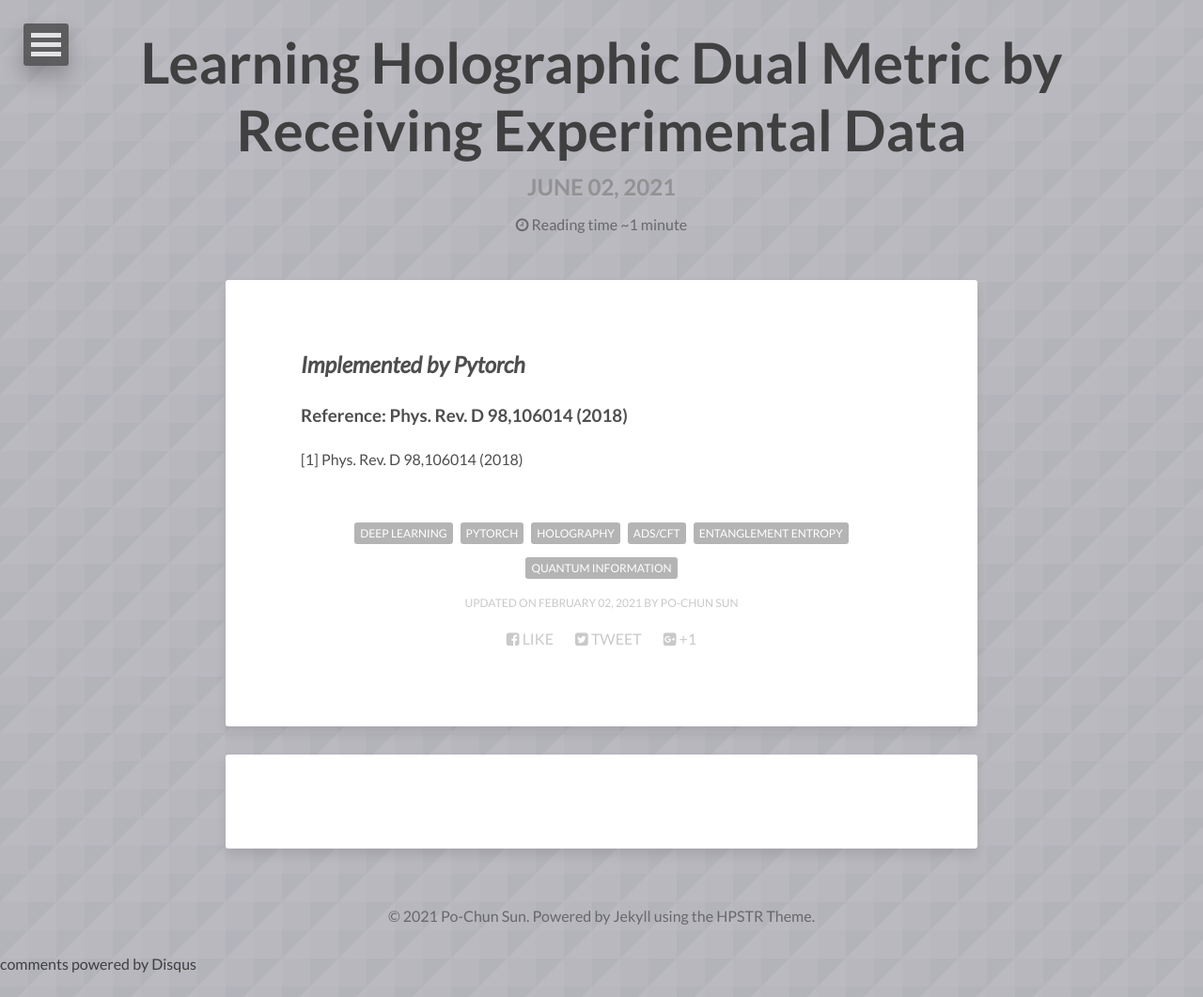
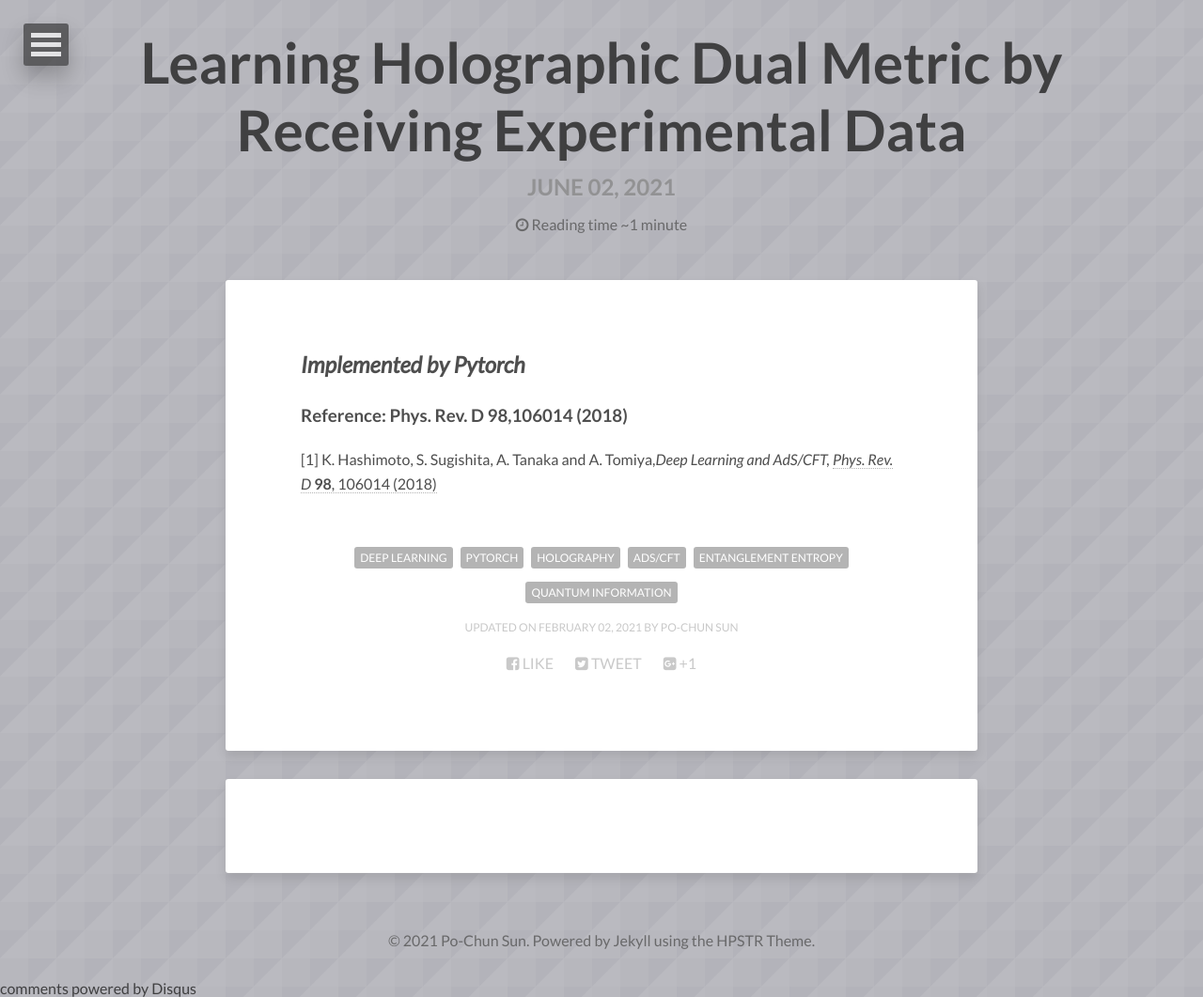
Before and after one commit to pochunsun/pochunsun.github.io, a Jekyll site: the page built from _posts/2021-06-02-sample-post.md, in a window 1280 px wide. Shown: the whole page at 94% size. Built offline with Jekyll 4.4.1, drawn with Linux system fonts in a browser that asks for light colours; nearby versions of some CDN libraries; comment, search, counter and statistics services are not loaded; before the commit the page ends 1035 px from its top, so only the background shows below that.

Commit message:
Update 2021-06-02-sample-post.md

```diff
--- a/_posts/2021-06-02-sample-post.md
+++ b/_posts/2021-06-02-sample-post.md
@@ -11,4 +11,4 @@
 
 ## ***Implemented by Pytorch***
 ### **Reference: Phys. Rev. D 98,106014 (2018)**
-[1] Phys. Rev. D 98,106014 (2018)
+[1] K. Hashimoto, S. Sugishita, A. Tanaka and A. Tomiya,*Deep Learning and AdS/CFT,* [*Phys. Rev. D* **98**, 106014 (2018)](https://journals.aps.org/prd/abstract/10.1103/PhysRevD.98.046019)
```
